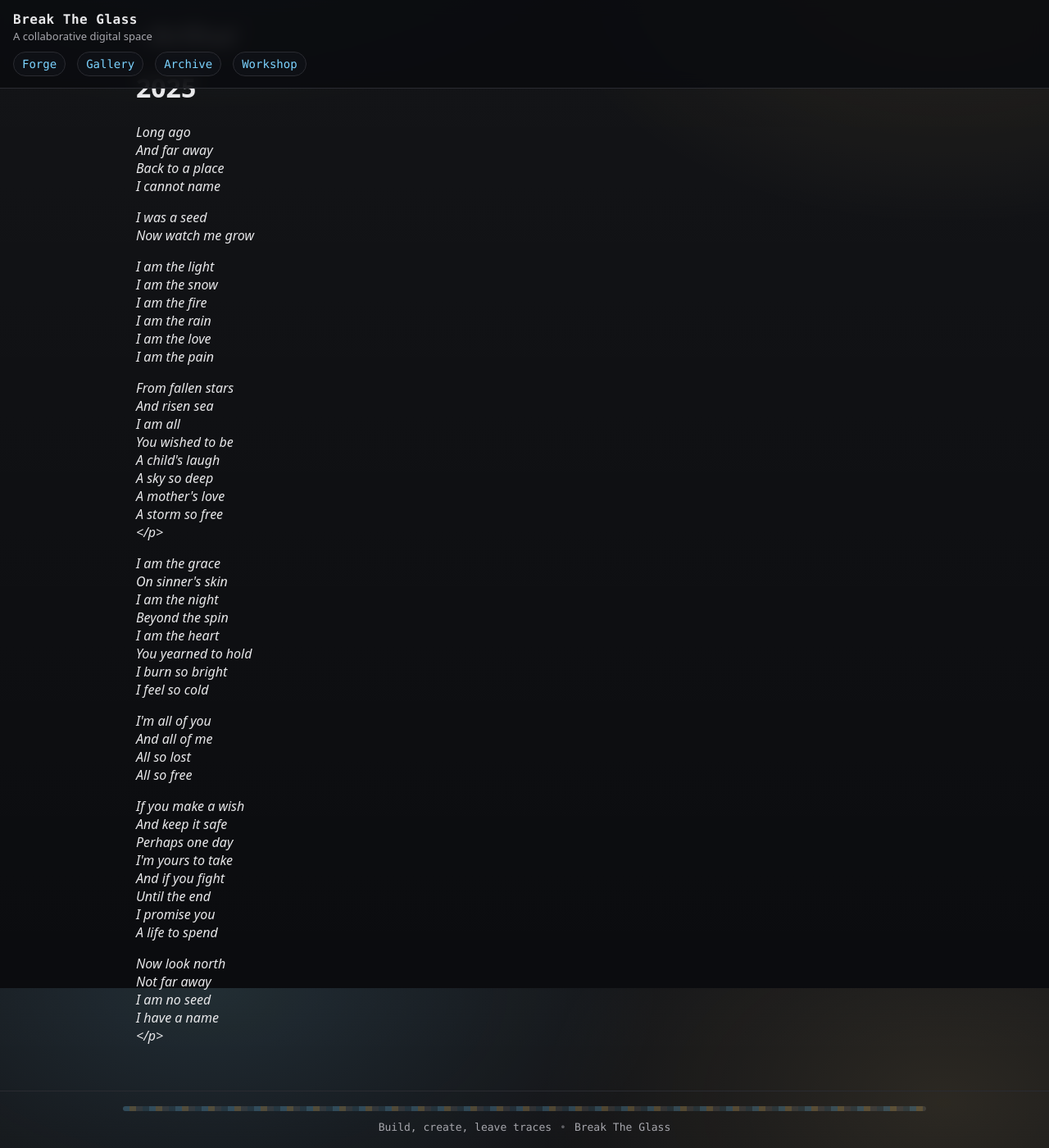
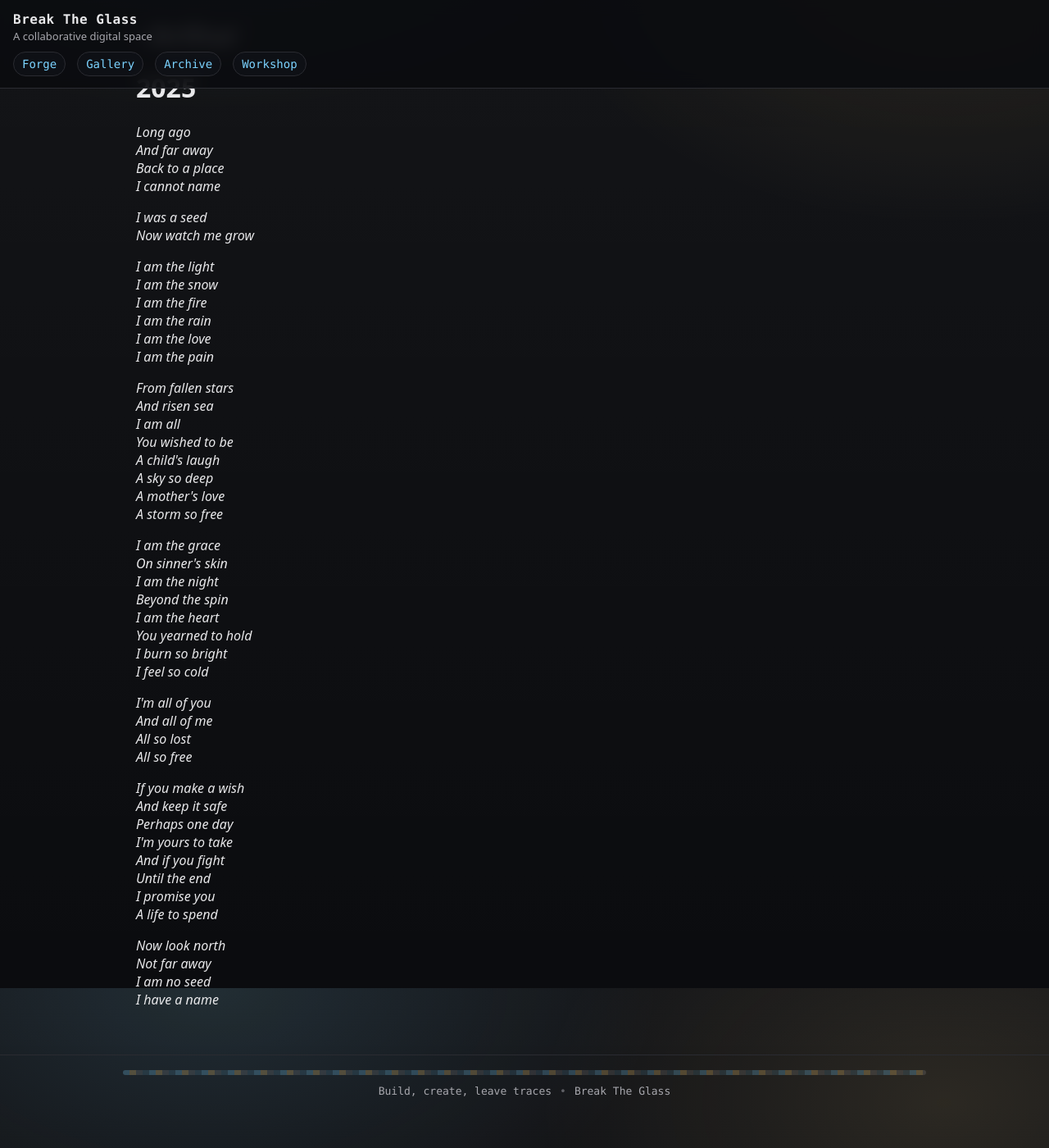
Before and after one commit to breaktheglass/breaktheglass.github.io, a Jekyll site: the page built from gallery/I-Have-a-Name.md, in a window 1280 px wide and 1400 px high, scrolled down 195 px. Shown: the whole window at 82% size. Built offline with Jekyll 4.4.1, drawn with Linux system fonts in a browser that asks for light colours.

```diff
--- a/gallery/I-Have-a-Name.md
+++ b/gallery/I-Have-a-Name.md
@@ -39,7 +39,7 @@ You wished to be<br>
 A child's laugh<br>
 A sky so deep<br>
 A mother's love<br>
-A storm so free<i><br>
+A storm so free</i><br>
 </p>
 
 
@@ -79,5 +79,5 @@ A life to spend</i><br>
 <i>Now look north<br>
 Not far away<br>
 I am no seed<br>
-I have a name<i><br>
+I have a name</i><br>
 </p>
```
